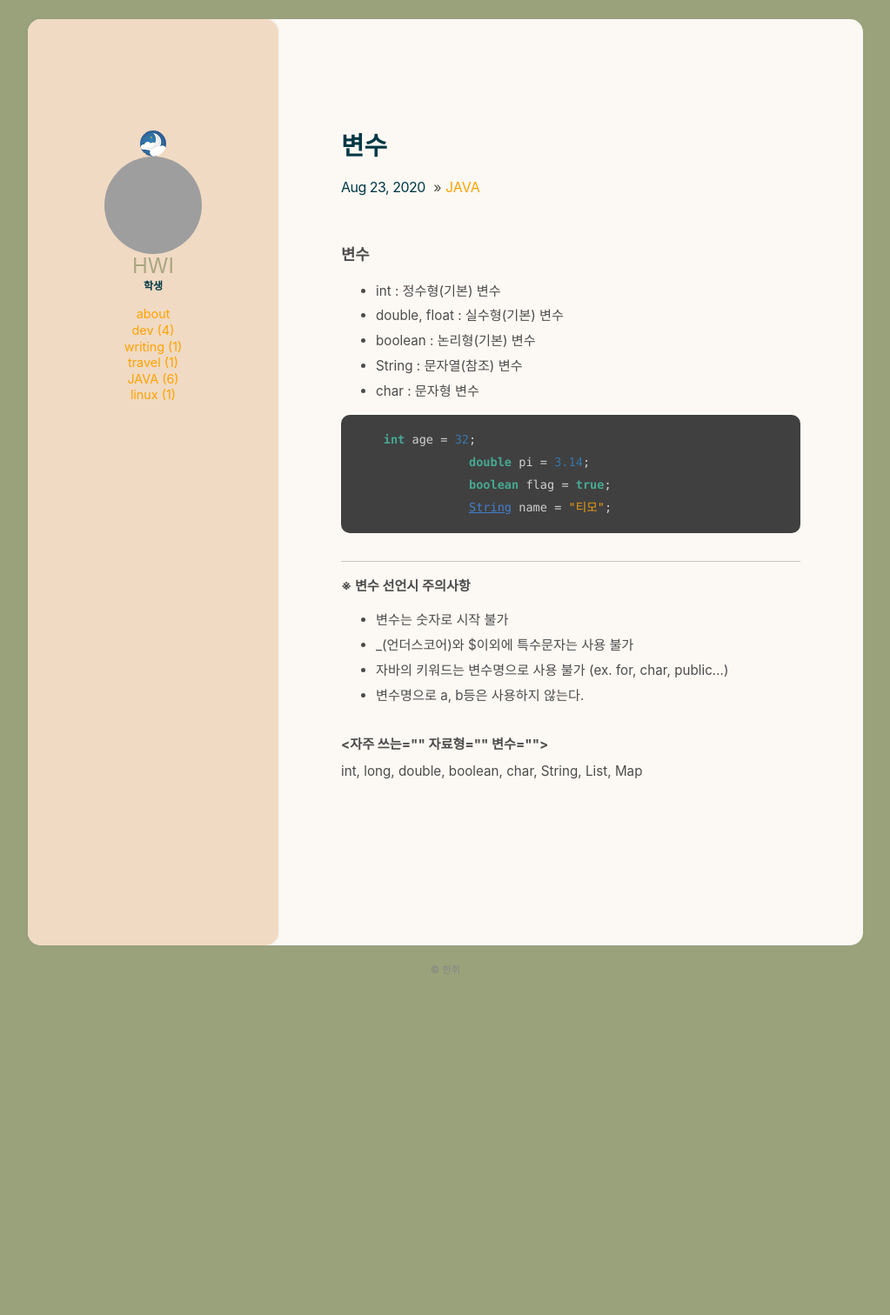
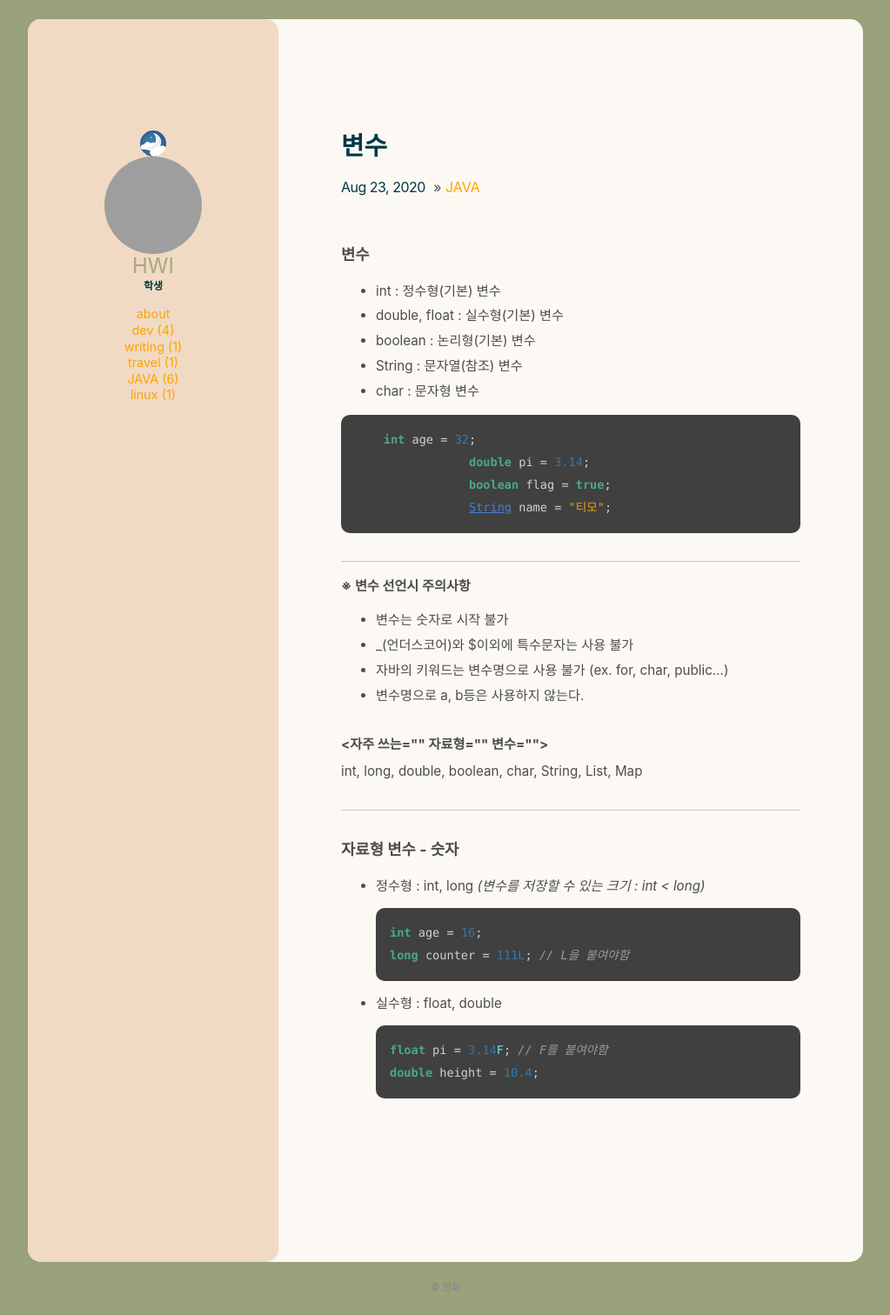
Before and after one commit to hanhwi6819/blog, a Jekyll site: the page built from _posts/2020-08-23-변수.md, in a window 1280 px wide. Shown: the whole page at 87% size, without its empty margins (128-1151 px from the left). Built offline with Jekyll 4.4.1, drawn with Linux system fonts in a browser that asks for light colours; before the commit the page ends 1148 px from its top, so only the background shows below that; grey boxes are pictures that could not be loaded.

Commit message:
내용 추가2

````diff
--- a/_posts/2020-08-23-변수.md
+++ b/_posts/2020-08-23-변수.md
@@ -26,3 +26,18 @@ comments: true
 
 #### <자주 쓰는 자료형 변수>
 int, long, double, boolean, char, String, List, Map
+
+---
+### 자료형 변수 - 숫자
+- 정수형 : int, long
+_(변수를 저장할 수 있는 크기 : int < long)_
+```java
+int age = 16;
+long counter = 111L; // L을 붙여야함
+```
+
+- 실수형 : float, double
+```java
+float pi = 3.14F; // F를 붙여야함
+double height = 10.4;
+```
````
